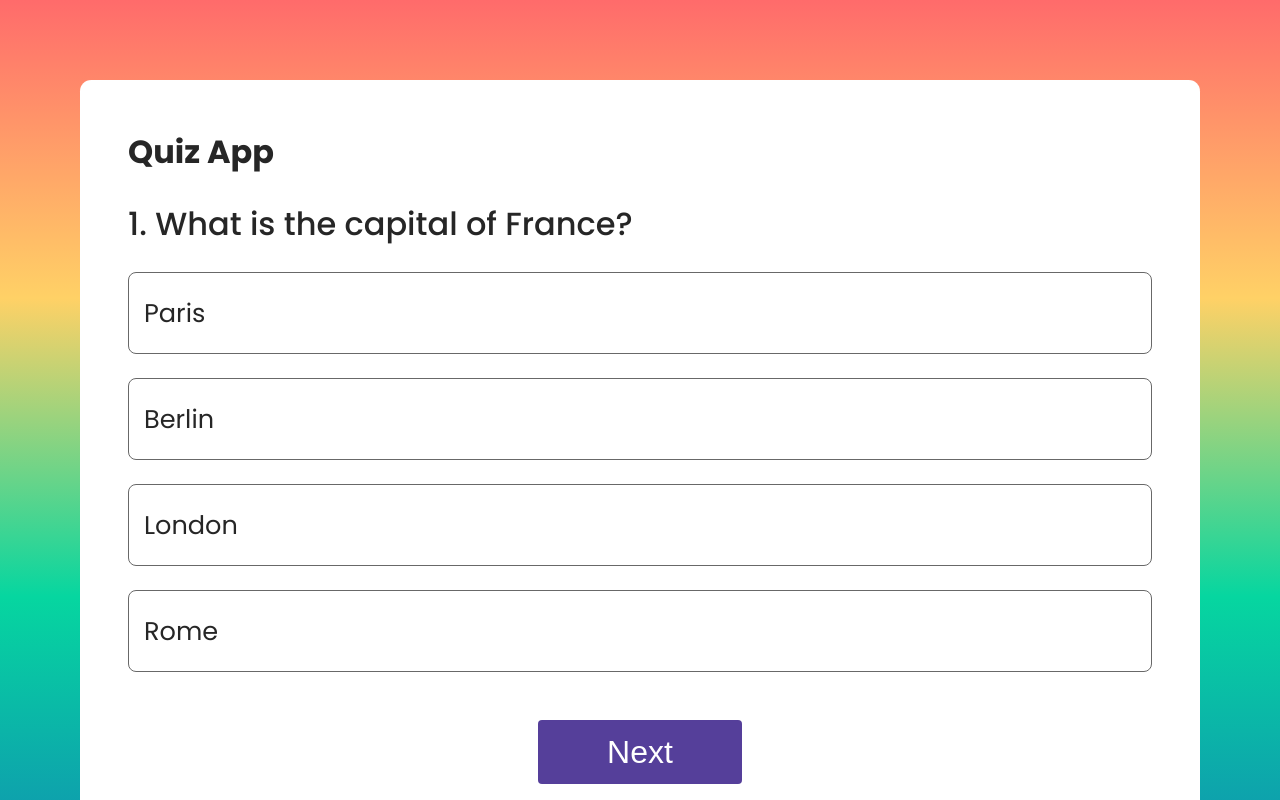
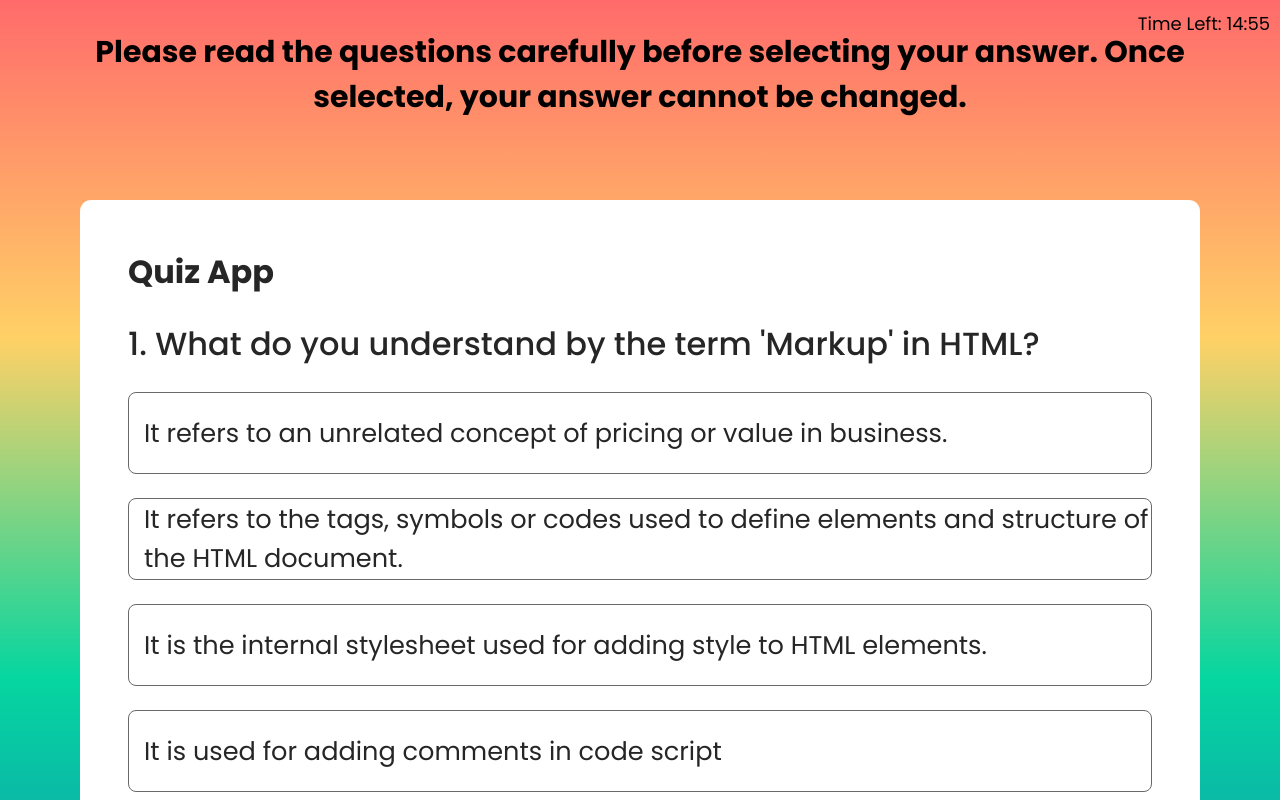
Before and after one commit to Adeola-oluwa/Brainbuster, a React (Create React App) app: page / in a window 1280 px wide. Shown: the top 800 px of the page. Built offline with nearby package versions, Linux system fonts and the light colour scheme.

Commit message:
updated the questions, added timer and instructions.

```diff
--- a/src/App.js
+++ b/src/App.js
@@ -1,4 +1,4 @@
-import logo from "./logo.svg";
+// import logo from "./logo.svg";
 import "./App.css";
 import Quiz from  "./component/Quiz";
 
--- a/src/component/Quiz.jsx
+++ b/src/component/Quiz.jsx
@@ -1,23 +1,38 @@
-import React, { useState, useRef } from "react";
+import React, { useState, useRef, useEffect } from "react";
 import "../css/quiz.css";
 import { data } from "../data";
 
 const Quiz = () => {
-  let [index, setIndex] = useState(0);
-  let [question, setQuestion] = useState(data[index]);
-  let [lock, setLock] = useState(false);
-  let [score, setScore] = useState(0);
-  let [result, setResult] = useState(false);
+  const [index, setIndex] = useState(0);
+  const [question, setQuestion] = useState(data[index]);
+  const [lock, setLock] = useState(false);
+  const [score, setScore] = useState(0);
+  const [result, setResult] = useState(false);
+  const [timeLeft, setTimeLeft] = useState(900); // 15 minutes in seconds
 
-  let option1 = useRef(null);
-  let option2 = useRef(null);
-  let option3 = useRef(null);
-  let option4 = useRef(null);
+  const option1 = useRef(null);
+  const option2 = useRef(null);
+  const option3 = useRef(null);
+  const option4 = useRef(null);
 
-  let option_array = [option1, option2, option3, option4];
+  const option_array = [option1, option2, option3, option4];
+
+  useEffect(() => {
+    const timer = setInterval(() => {
+      setTimeLeft((prevTime) => prevTime - 1);
+    }, 1000);
+
+    return () => clearInterval(timer);
+  }, []);
+
+  useEffect(() => {
+    if (timeLeft === 0) {
+      setResult(true);
+    }
+  }, [timeLeft]);
 
   const checkAns = (e, ans) => {
-    if (lock === false) {
+    if (!lock) {
       if (question.ans === ans) {
         e.target.classList.add("correct");
         setLock(true);
@@ -31,69 +46,79 @@ const Quiz = () => {
   };
 
   const next = () => {
-    if (lock === true) {
+    if (lock) {
       if (index === data.length - 1) {
         setResult(true);
-        return 0;
+        return;
       }
-
-
-
-      setIndex(++index);
-      setQuestion(data[index]);
+      setIndex((prevIndex) => prevIndex + 1);
+      setQuestion(data[index + 1]);
       setLock(false);
-      option_array.map((option) => {
+      option_array.forEach((option) => {
         option.current.classList.remove("wrong");
         option.current.classList.remove("correct");
-        return null;
       });
     }
   };
 
   const reset = () => {
     setIndex(0);
-        setQuestion(data[index]);
+    setQuestion(data[0]);
     setScore(0);
     setLock(false);
     setResult(false);
+    setTimeLeft(900); // Reset timer to 15 minutes
   };
+
+  // Convert remaining time to minutes and seconds
+  const minutes = Math.floor(timeLeft / 60);
+  const seconds = timeLeft % 60;
 
   return (
     <>
+      <div className="instructions">
+        <h3 className="centered emphasized">
+          Please read the questions carefully before selecting your answer. Once
+          selected, your answer cannot be changed.
+        </h3>
+      </div>
+      <div className="timer-container">
+        Time Left: {minutes < 10 ? `0${minutes}` : minutes}:
+        {seconds < 10 ? `0${seconds}` : seconds}
+      </div>
       <div className="container">
-        <h1>Quiz App </h1>
-        {/* <hr /> */}
+        <h1>Quiz App</h1>
         {result ? (
-          <></>
+          <>
+            <h2>
+              You Scored {score} out of {data.length}
+            </h2>
+            <button onClick={reset}>Reset</button>
+          </>
         ) : (
           <>
             <h2>
               {index + 1}. {question.question}
             </h2>
             <ul>
-              <li ref={option1} onClick={(e) => {checkAns(e, 1);}}>{" "}{question.option1}</li>
-              <li ref={option2} onClick={(e) => {checkAns(e, 2);}}>{" "}{question.option2}</li>
-              <li ref={option3} onClick={(e) => {checkAns(e, 3);}}>{" "}{question.option3}</li>
-              <li ref={option4} onClick={(e) => {checkAns(e, 4);}}>{" "}{question.option4}</li>
+              <li ref={option1} onClick={(e) => checkAns(e, 1)}>
+                {question.option1}
+              </li>
+              <li ref={option2} onClick={(e) => checkAns(e, 2)}>
+                {question.option2}
+              </li>
+              <li ref={option3} onClick={(e) => checkAns(e, 3)}>
+                {question.option3}
+              </li>
+              <li ref={option4} onClick={(e) => checkAns(e, 4)}>
+                {question.option4}
+              </li>
             </ul>
-
             <button onClick={next}>Next</button>
             <div className="index">
               {index + 1} of {data.length} questions
             </div>
           </>
-        )}
-
-        {result ? (
-          <>
-            {" "}
-            <h2>
-              You Scored {score} out of {data.length}
-            </h2>
-            <button onClick={reset}>Reset</button>
-          </>
-        ) : (
-          <></>
         )}
       </div>
     </>
--- a/src/css/quiz.css
+++ b/src/css/quiz.css
@@ -10,6 +10,14 @@
   border-radius: 0.7rem;
   padding: 3rem;
 }
+
+body {
+  -webkit-user-select: none;
+  -moz-user-select: none;
+  -ms-user-select: none;
+  user-select: none;
+}
+
 
 .container hr {
   height: 1px;
@@ -62,6 +70,25 @@
   border-color: #ff4a4a;
 }
 
+.timer-container {
+  position: fixed;
+  top: 10px; /* Adjust as needed */
+  right: 10px; /* Adjust as needed */
+  font-size: 18px;
+}
+
+.centered {
+  text-align: center;
+  margin:30px;
+  font-size: 30px;
+}
+
+.emphasized {
+  font-weight: bold;
+}
+
+
+
 @media screen and (max-width: 450px) {
   .container {
     padding: 1.8rem;
--- a/src/data.js
+++ b/src/data.js
@@ -1,163 +1,178 @@
 export const data = [
   {
-    question: "What is the capital of France?",
-    option1: "Paris",
-    option2: "Berlin",
-    option3: " London",
-    option4: "Rome",
+    question: "What do you understand by the term 'Markup' in HTML?",
+    option1:
+      "It refers to an unrelated concept of pricing or value in business.",
+    option2:
+      "It refers to the tags, symbols or codes used to define elements and structure of the HTML document.",
+    option3:
+      "It is the internal stylesheet used for adding style to HTML elements.",
+    option4: "It is used for adding comments in code script",
+    ans: 2,
+  },
+  {
+    question: "What are the basic structures of an HTML Document?",
+    option1: " <html>, <body>, <!DOCTYPE html>",
+    option2: " <table>,<body>,<tr>",
+    option3: "<head>, <Foot>, <html>",
+    option4: " <!DOCTYPE html>, <html>, <head>, <body>",
+    ans: 4,
+  },
+  {
+    question: "What does the HTML <!DOCTYPE> declaration define?",
+    option1: "The document type to be linked",
+    option2: "What does the HTML <!DOCTYPE> declaration define?",
+    option3: "It helps to display the web-page on the screen",
+    option4: "It defines the version of HTML used in the document",
+    ans: 4,
+  },
+  {
+    question:
+      "Which of the following HTML tags are universally recognized as formatting tags?",
+    option1: "<img>",
+    option2: "<em>",
+    option3: "<lbl>",
+    option4: "<stn>",
+    ans: 2,
+  },
+  {
+    question:
+      "Which HTML elements are used to define the head and body sections of an HTML document?",
+    option1: "<head> and <body>",
+    option2: "<html> and <body>",
+    option3: "<start> and <end>",
+    option4: "<header> and <footer>",
     ans: 1,
   },
   {
-    question: "Who painted the Mona Lisa?",
-    option1: " Leonardo da Vinci",
-    option2: " Vincent van Gogh",
-    option3: "Michelangelo",
-    option4: " Pablo Picasso",
-    ans: 1,
-  },
-  {
-    question: "What is the chemical symbol for water?",
-    option1: "HO",
-    option2: "NaCl",
-    option3: "H2O",
-    option4: "CO2",
-    ans: 3,
-  },
-  {
-    question: "What is the world's tallest mountain?",
-    option1: "K2",
-    option2: "Mount Everest ",
-    option3: "Denali",
-    option4: " Mount Kilimanjaro",
-    ans: 2,
-  },
-  {
-    question: "What year did World War II begin?",
-    option1: "1939",
-    option2: "1914",
-    option3: "1945",
-    option4: "1989",
-    ans: 1,
-  },
-  {
-    question: "What is the smallest country in the world by land area?",
-    option1: "Vatican City",
-    option2: "Monaco",
-    option3: "Nauru",
-    option4: "Tuvalu",
-    ans: 1,
-  },
-  {
-    question: "What is the first element on the periodic table?",
-    option1: "Hydrogen",
-    option2: "Helium",
-    option3: "Carbon",
-    option4: "Sodium",
-    ans: 1,
-  },
-  {
-    question: "What has an eye but cannot see?",
-    option1: "A button",
-    option2: "A potato",
-    option3: "A key",
-    option4: "A needle",
-    ans: 4,
-  },
-  {
-    question: "What is the largest ocean on Earth?",
-    option1: "Pacific Ocean",
-    option2: "Indian Ocean",
-    option3: "Arctic Ocean",
-    option4: "Atlantic Ocean",
-    ans: 1,
-  },
-  {
-    question: "Which planet is known as the 'Red Planet'?",
-    option1: "Jupiter",
-    option2: "Mars",
-    option3: "Pluto",
-    option4: "Venus",
-    ans: 3,
-  },
-  {
-    question: "What is the chemical symbol for gold?",
-    option1: "Au",
-    option2: "Go",
-    option3: "AG",
-    option4: "Gd",
-    ans: 1,
-  },
-  {
-    question: "Which of the following is not a primary color?",
-    option1: "Purple",
-    option2: "Green",
-    option3: "Yellow",
-    option4: "Red",
-    ans: 1,
-  },
-  {
-    question: "Who is credited with inventing the telephone?",
-    option1: " Alexander Graham Bell",
-    option2: "Issac Newton",
-    option3: "Nikola Tesla",
-    option4: "Thomas Edison",
-    ans: 1,
-  },
-  {
-    question: "What is the largest organ in the human body?",
-    option1: "Skin",
-    option2: "Kidney",
-    option3: "Liver",
-    option4: "Heart",
-    ans: 1,
-  },
-  {
-    question: "What is the chemical formula for table salt?",
-    option1: "CH4",
-    option2: "Nacl",
-    option3: "CO2",
-    option4: "HO",
-    ans: 2,
-  },
-  {
-    question: "Who is known as the 'Father of Physics'?",
-    option1: "Issac Newton",
-    option2: "Albert Einstein",
-    option3: "Galileo Galilei",
-    option4: "Nikola Tesla",
-    ans: 1,
-  },
-  {
-    question: "What is the capital of Japan?",
-    option1: "Tokyo",
-    option2: "Seoul",
-    option3: "Beijing",
-    option4: "Korea",
-    ans: 1,
-  },
-  {
-    question: "Who was the first woman to fly solo across the Atlantic Ocean?",
-    option1: "Amelia Earhart",
-    option2: "Sally Ride",
-    option3: "Valentina Tereshkova",
-    option4: "Bessie Coleman",
-    ans: 1,
-  },
-  {
-    question: "What is the smallest planet in our solar system?",
-    option1: "Mercury",
-    option2: "Pluto",
-    option3: "Mars",
-    option4: "Earth",
+    question: "What does the <b> HTML tag represent in a web document?",
+    option1: "Bold Text",
+    option2: "Background Color",
+    option3: "Bullet Point",
+    option4: "Image",
     ans: 1,
   },
   {
     question:
-      "I have cities, but no houses. I have mountains, but no trees. I have water, but no fish. What am I?",
-    option1: "A globe",
-    option2: " A Map",
-    option3: " A dream",
-    option4: "A Painting",
+      "What HTML element should be used to represent images in a web page?",
+    option1: "<img>",
+    option2: "<picture>",
+    option3: "<src>",
+    option4: "<icon>",
+    ans: 1,
+  },
+  {
+    question:
+      "What is the function of the 'src' attribute in an HTML image element?",
+    option1: "To specify the source URL of the image",
+    option2: "To adjust the size of the image",
+    option3: "To allocate space for the image",
+    option4: "To add alternate text for the image",
+    ans: 1,
+  },
+  {
+    question:
+      "Which HTML elements are used to define important text without conveying extra emphasis or importance?",
+    option1: "<strong> and <emphasis>",
+    option2: "<b> and <i>",
+    option3: "<h1> to <h6>",
+    option4: "<br> to <hr>",
+    ans: 1,
+  },
+  {
+    question: "What is the HTML tag used to emphasize text",
+    option1: "<strong>",
+    option2: "<i>",
+    option3: "<em>",
+    option4: "<emphasis>",
+    ans: 3,
+  },
+  {
+    question: "In HTML, which tag is used to define a hyperlink reference?",
+    option1: "<hlink>",
+    option2: "<href>",
+    option3: "<a>",
+    option4: "<link>",
+    ans: 3,
+  },
+  {
+    question: "Which HTML element is used to define color in CSS?",
+    option1: "<color>",
+    option2: "<style>",
+    option3: "<RBG>",
+    option4: "<hex>",
+    ans: 1,
+  },
+  {
+    question: "What is the purpose of the HTML <meta> tag?",
+    option1: "o define a hyperlink",
+    option2: "To insert images",
+    option3: "To create paragraphs",
+    option4: "To specify metadata about the document",
+    ans: 4,
+  },
+  {
+    question: "What is the correct HTML tag for inserting a horizontal rule?",
+    option1: "<map>",
+    option2: "<hr>",
+    option3: "<sub>",
+    option4: "<sup>",
     ans: 2,
   },
+  {
+    question:
+      "Which HTML attribute is used to specify the URL of the image in the <img> tag?",
+    option1: "src",
+    option2: "url",
+    option3: "alt",
+    option4: "img",
+    ans: 2,
+  },
+  {
+    question: "What is the purpose of HTML comments",
+    option1: "To add humorous remarks to the HTML code",
+    option2: " To hide code from being executed by the browser",
+    option3:
+      "To provide explanations or notes within the HTML code for developers",
+    option4: "To display messages to users visiting the webpage",
+    ans: 3,
+  },
+  {
+    question:
+      "Which of the following methods is commonly used to specify colors in CSS?",
+    option1: "Using color names like 'red'or 'blue'",
+    option2: "To provide additional information about the element's content",
+    option3:
+      "To specify a name for a group of elements that share common styles",
+    option4:
+      "To link to an external CSS file containing styles for the element",
+    ans: 3,
+  },
+  {
+    question:
+      "Which of the following methods is commonly used to specify colors in CSS?",
+    option1: "Using color names like 'red'or 'blue'",
+    option2: " Using hexadecimal notation like '#FF0000'",
+    option3: "Using RGB values like 'rgb(255, 0, 0)'",
+    option4: " All of the above",
+    ans: 4,
+  },
+  {
+    question:
+      "When should you use the <blockquote> tag instead of the <q> tag in HTML?",
+    option1: "When quoting dialogue within a fictional story",
+    option2: " When quoting a famous saying or proverb",
+    option3: "When quoting a block of text that spans multiple paragraphs",
+    option4: "When quoting a short phrase or sentence within a paragraph",
+    ans: 3,
+  },
+  {
+    question:
+      "When applying styles to HTML elements, what is the recommended practice for maintaining code readability and organization?",
+    option1: "Use inline styles for all elements",
+    option2: "Utilize internal stylesheets within each HTML file",
+    option3: "Use external CSS files linked to HTML documents",
+    option4: "Apply styles directly within HTML tags using the style attribute",
+    ans: 3,
+  },
 ];
```
Lines whose indentation alone changed are shown as unchanged.
